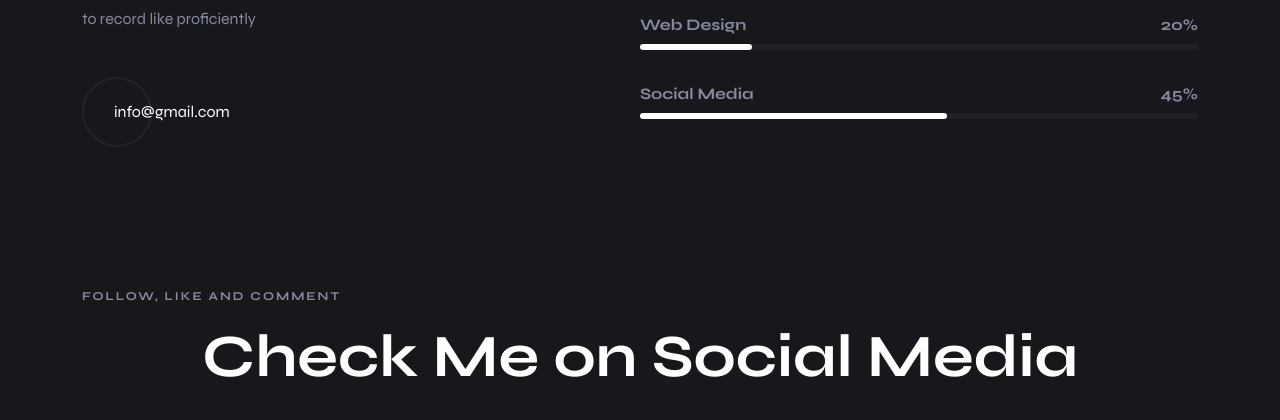
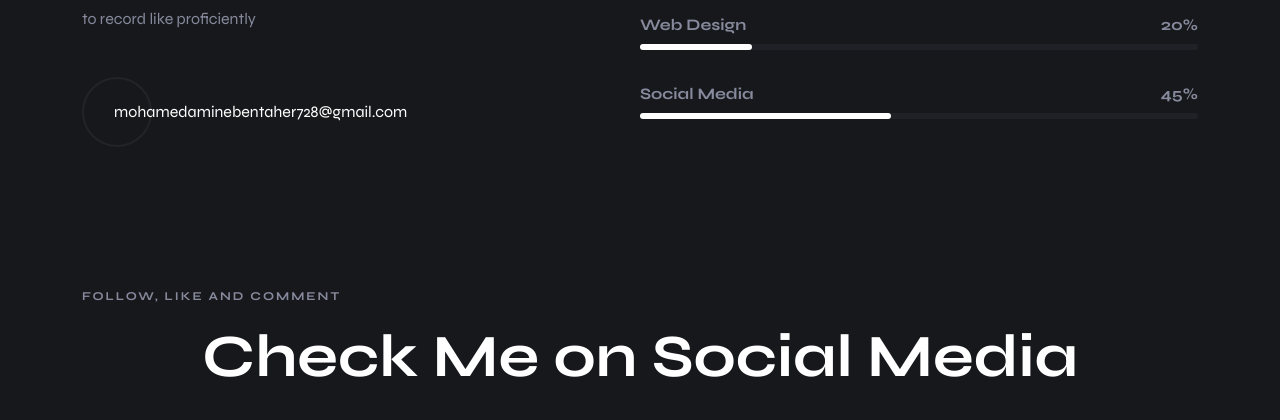
Before and after one commit to Ali-Cheikh/--bazzy-tube, a plain HTML site: page index.html in a window 1280 px wide. Shown: the part 2422-2842 px from the top of the page. Drawn offline with nearby package versions, Linux system fonts and the light colour scheme.

Commit message:
"Updated Twitter title with typo, changed email addresses, and adjusted progress bar width."

```diff
--- a/index.html
+++ b/index.html
@@ -18,7 +18,7 @@
 
   <meta property="twitter:card" content="hero.png" />
   <meta property="twitter:url" content="https://bazzy.onrender.com/" />
-  <meta property="twitter:title" content="Mohamed Amine Ben Taher - Video Creator" />
+  <meta property="twitter:title" c1ontent="Mohamed Amine Ben Taher - Video Creator" />
   <meta property="twitter:description" content="Hi, I’m Mohamed Amine Ben Taher and I am creative Video Creator who dream's of making the world laugh by creating captivating funny videos." />
   <meta property="twitter:image" content="https://cdn.discordapp.com/attachments/739578964883931167/1248783136049991811/aIMqrIm.png?ex=6664eb6c&is=666399ec&hm=19e3b8c144f8d6a42ff7e8f391bbf201637f64674461073901c16f6765013389&" />
 
@@ -253,7 +253,7 @@
                 I didn't use camera but i learned how to edit using only my voice but when i get my first phone the journey start by learning how to record like proficiently
               </p>
 
-              <a href="#" class="btn has-before">info@gmail.com</a>
+              <a href="#" class="btn has-before">mohamedaminebentaher728@gmail.com</a>
             </div>
 
             <div>
@@ -302,7 +302,7 @@
                   </div>
 
                   <div class="progress-bg">
-                    <div class="progress" style="width: 55%"></div>
+                    <div class="progress" style="width: 45%"></div>
                   </div>
                 </li>
               </ul>
@@ -415,7 +415,8 @@
         </li>
 
         <li>
-          <a href="mailto:info@kwilliams.com" class="footer-link">info@.com</a>
+          <a href="mailto:mohamedaminebentaher728@gmail.com" class="footer-link">mohamedaminebentaher728@gmail.com
+        </a>
         </li>
       </ul>
 
```
